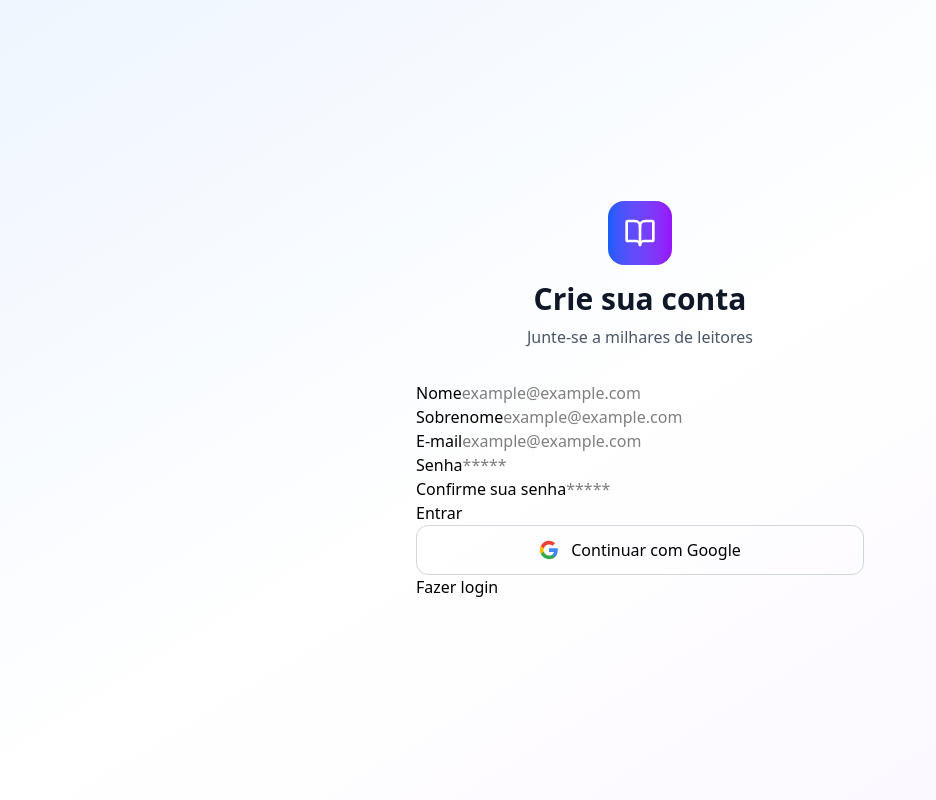
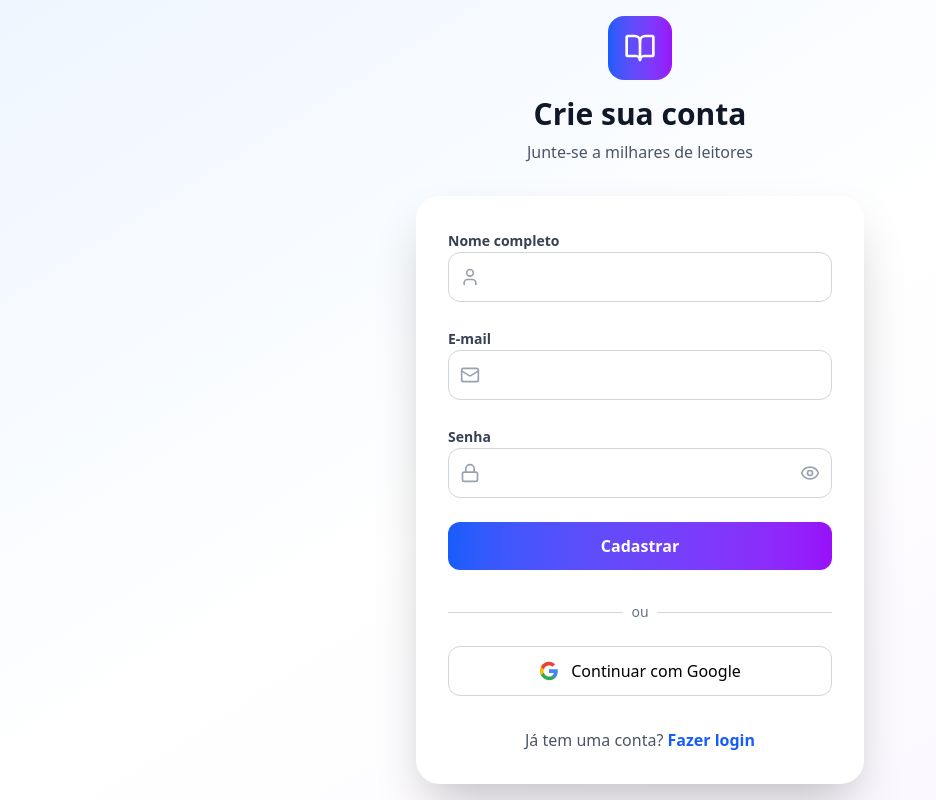
Before and after one commit to OpsRennerDev/bookstore-frontend-next, a Next.js app: page /signup in a window 1280 px wide. Shown: the whole page, without its empty margins (0-936 px from the left). Built offline with nearby package versions, Linux system fonts and the light colour scheme.

Commit message:
fix: adjust some points

```diff
--- a/src/app/(auth)/login/page.tsx
+++ b/src/app/(auth)/login/page.tsx
@@ -11,14 +11,14 @@ import z from "zod";
 import { useForm } from "react-hook-form";
 import { zodResolver } from "@hookform/resolvers/zod";
 
-const schema = z.object({
+export const schema = z.object({
   email: z.email("Email inválido"),
   password: z.string().min(3, "Senha precisa ter pelo menos 3 caracteres")
 })
 
-type FormData = z.infer<typeof schema>
+export type FormData = z.infer<typeof schema>
 
-const API_URL = "http://localhost:3002/users"
+export const API_URL = "http://localhost:3002/users"
 
 export default function LoginScreen(){
   const {
--- a/src/app/(auth)/signup/page.tsx
+++ b/src/app/(auth)/signup/page.tsx
@@ -1,7 +1,69 @@
+'use client'
 import HeaderLogin from "@/src/components/HeaderLogin";
+import { useUserContext } from "@/src/context/useUserContext";
+import { zodResolver } from "@hookform/resolvers/zod";
 import Link from "next/link";
+import { useState } from "react";
+import { useForm } from "react-hook-form";
+import z from "zod";
+import { API_URL } from "../login/page";
+import Input from "@/src/components/Input";
+import { Mail, Lock, User } from "lucide-react";
+import Divider from "@/src/components/Divider";
+
+const schema = z.object({
+  username: z.string().min(3, "Nome precisa ter mais de 3 caracteres"),
+  email: z.email("Email inválido"),
+  password: z.string().min(3, "Senha precisa ter pelo menos 3 caracteres")
+})
+
+type FormData = z.infer<typeof schema>
 
 export default function SignUpScreen(){
+  const {
+    register,
+    handleSubmit,
+    formState: {errors}
+  } = useForm({
+    resolver: zodResolver(schema)
+  })
+
+  const {login, user} = useUserContext()
+  const [errorMessage, setErrorMessage] = useState<string | null>(null)
+  const [loading, setLoading] = useState(false)
+
+  async function onSubmit(data: FormData){
+    try {
+      setLoading(true)
+      setErrorMessage(null)
+
+      const response = await fetch(
+        `${API_URL}?email=${encodeURIComponent(data.email)}&password=${encodeURIComponent(data.password)}}`
+      )
+
+      if (!response.ok) {
+        throw new Error("Erro ao conectar com o servidor")
+      }
+
+      const users = await response.json()
+
+      if(!Array.isArray(users) || users.length === 0){
+        setErrorMessage("E-mail ou senha inválidos")
+        return
+      }
+
+      const foundUser = users[0]
+
+      login(foundUser)
+    } catch (err){
+      console.log(err)
+      setErrorMessage("Ocorreu um erro ao tentar fazer login")
+    } finally {
+      setLoading(false)
+    }
+  }
+
+
   return(
     <div>
       <HeaderLogin
@@ -9,38 +71,48 @@ export default function SignUpScreen(){
         description="Junte-se a milhares de leitores"
       />
 
-      <form>
-        <div>
-          <label>Nome</label>
-          <input placeholder="example@example.com"/>
-        </div>
+      <div className="bg-white rounded-3xl shadow-2xl p-8">
+        <form className="space-y-6" onSubmit={handleSubmit(onSubmit)}>
+          <Input
+            id="username"
+            label="Nome completo"
+            logoForField={<User className="w-5 h-5 text-gray-400"/>}
+            registration={register("username")}
+            errorMessage={errors.username?.message}
+          />
 
-        <div>
-          <label>Sobrenome</label>
-          <input placeholder="example@example.com"/>
-        </div>
+          <Input
+            id="email"
+            label="E-mail"
+            logoForField={<Mail className="w-5 h-5 text-gray-400"/>}
+            registration={register("email")}
+            type="email"
+            errorMessage={errors.email?.message}
+          />
 
-        <div>
-          <label>E-mail</label>
-          <input type="email" placeholder="example@example.com"/>
-        </div>
-
-        <div>
-          <label>Senha</label>
-          <input type="password" placeholder="*****"/>
-        </div>
-
-        <div>
-          <label>Confirme sua senha</label>
-          <input type="password" placeholder="*****"/>
-        </div>
+          <Input
+            id="password"
+            label="Senha"
+            logoForField={<Lock className="w-5 h-5 text-gray-400"/>}
+            registration={register("password")}
+            type="password"
+            errorMessage={errors.password?.message}
+          />
 
           <button
            type="submit"
+           className="
+            w-full bg-linear-to-r from-blue-600 to-purple-600
+            text-white py-3 px-4 rounded-xl font-semibold
+            hover:shadow-xl transform hover:scale-105 transition-all duration-300
+            flex items-center justify-center gap-2
+           "
           >
-          Entrar
+            {loading ? "Cadastrando..." : "Cadastrar"}
           </button>
         </form>
+
+        <Divider />
 
         <div className="space-y-3">
           <button className="w-full flex items-center justify-center gap-3 py-3 px-4 border border-gray-300 rounded-xl hover:bg-gray-50 transition-all duration-200">
@@ -55,9 +127,16 @@ export default function SignUpScreen(){
         </div>
 
 
-      <Link href="/login">Fazer login</Link>
+        <div className="mt-8 text-center">
+          <p className="text-gray-600">
+            Já tem uma conta?{' '}
+            <Link href="/login" className="text-blue-600 hover:text-blue-800 font-semibold">
+              Fazer login
+            </Link>
+          </p>
+        </div>
 
-
+      </div>
     </div>
   )
 }
--- a/src/app/layout.tsx
+++ b/src/app/layout.tsx
@@ -1,6 +1,6 @@
 import type { Metadata } from "next";
 import "./globals.css";
-import { Providers } from "./providers";
+import { Providers } from "../context/providers";
 
 export const metadata: Metadata = {
   title: "RennerStore",
--- /dev/null
+++ b/src/constants/types.ts
@@ -0,0 +1,60 @@
+// IDs no seu mock são strings tipo "001"
+export type Author = {
+  id: string;
+  name: string;
+  email: string;
+  phone: string;
+  bio: string;
+};
+
+export type Category = {
+  id: string;
+  category_name: string;
+};
+
+export type Publisher = {
+  id: string;
+  publisher_name: string;
+  email: string;
+  phone: string;
+  bio: string;
+  stars: number; // no mock é número (5)
+};
+
+export type User = {
+  id: string;
+  username: string;
+  email: string;
+  passworld: string; // tá assim no mock (typo), então mantive igual
+};
+
+export type Book = {
+  id: string;
+  book_name: string;
+  description: string;
+  quantity: number;
+
+  // no mock vem string "59,60"
+  // você pode manter string e formatar, ou converter pra number no front
+  price: string;
+
+  author_id: string;
+  category_id: string;
+  publisher_id: string;
+};
+
+// Livro "pronto pro catálogo" (com joins)
+export type CatalogBook = Book & {
+  author?: Author;
+  category?: Category;
+  publisher?: Publisher;
+};
+
+// (Opcional) tipo do db.json completo
+export type MockDB = {
+  authors: Author[];
+  books: Book[];
+  categories: Category[];
+  publishers: Publisher[];
+  users: User[];
+};
--- a/src/app/providers.tsx
+++ b/src/context/providers.tsx
@@ -1,4 +1,4 @@
-import { UserProvider } from "../context/useUserContext";
+import { UserProvider } from "./useUserContext";
 
 export function Providers({
   children
--- /dev/null
+++ b/src/context/useBookStore.tsx
@@ -0,0 +1,153 @@
+"use client";
+
+import React, {
+  createContext,
+  useCallback,
+  useContext,
+  useEffect,
+  useMemo,
+  useState,
+} from "react";
+
+import type {
+  Author,
+  Book,
+  CatalogBook,
+  Category,
+  Publisher,
+  User,
+} from "../constants/types";
+
+type CatalogState = {
+  loading: boolean;
+  error: string | null;
+
+  authors: Author[];
+  categories: Category[];
+  publishers: Publisher[];
+  users: User[];
+
+  booksRaw: Book[];
+  books: CatalogBook[];
+
+  refresh: () => Promise<void>;
+  getBookById: (id: string) => CatalogBook | undefined;
+};
+
+const CatalogContext = createContext<CatalogState | null>(null);
+
+const API_URL = process.env.NEXT_PUBLIC_API_URL ?? "http://localhost:3002";
+
+async function fetchJSON<T>(path: string): Promise<T> {
+  const res = await fetch(`${API_URL}${path}`, { cache: "no-store" });
+  if (!res.ok) throw new Error(`Falha ao buscar ${path}: ${res.status}`);
+  return res.json() as Promise<T>;
+}
+
+function enrichBooks(args: {
+  books: Book[];
+  authors: Author[];
+  categories: Category[];
+  publishers: Publisher[];
+}): CatalogBook[] {
+  const authorMap = new Map(args.authors.map((a) => [a.id, a]));
+  const categoryMap = new Map(args.categories.map((c) => [c.id, c]));
+  const publisherMap = new Map(args.publishers.map((p) => [p.id, p]));
+
+  return args.books.map((b) => ({
+    ...b,
+    author: authorMap.get(b.author_id),
+    category: categoryMap.get(b.category_id),
+    publisher: publisherMap.get(b.publisher_id),
+  }));
+}
+
+export function CatalogProvider({ children }: { children: React.ReactNode }) {
+  const [loading, setLoading] = useState(true);
+  const [error, setError] = useState<string | null>(null);
+
+  const [authors, setAuthors] = useState<Author[]>([]);
+  const [categories, setCategories] = useState<Category[]>([]);
+  const [publishers, setPublishers] = useState<Publisher[]>([]);
+  const [users, setUsers] = useState<User[]>([]);
+  const [booksRaw, setBooksRaw] = useState<Book[]>([]);
+
+  // books "enriquecidos" (memoizado)
+  const books = useMemo(() => {
+    return enrichBooks({ books: booksRaw, authors, categories, publishers });
+  }, [booksRaw, authors, categories, publishers]);
+
+  // função estável (não troca identidade a cada render)
+  const refresh = useCallback(async () => {
+    setLoading(true);
+    setError(null);
+
+    try {
+      const [a, b, c, p, u] = await Promise.all([
+        fetchJSON<Author[]>("/authors"),
+        fetchJSON<Book[]>("/books"),
+        fetchJSON<Category[]>("/categories"),
+        fetchJSON<Publisher[]>("/publishers"),
+        fetchJSON<User[]>("/users"),
+      ]);
+
+      setAuthors(a);
+      setBooksRaw(b);
+      setCategories(c);
+      setPublishers(p);
+      setUsers(u);
+    } catch (e) {
+      setError(e instanceof Error ? e.message : "Erro desconhecido");
+    } finally {
+      setLoading(false);
+    }
+  }, []);
+
+  // função estável dependente de books (ok)
+  const getBookById = useCallback(
+    (id: string) => books.find((b) => b.id === id),
+    [books]
+  );
+
+  useEffect(() => {
+    refresh();
+  }, [refresh]);
+
+  // ✅ value com identidade estável
+  const value = useMemo<CatalogState>(
+    () => ({
+      loading,
+      error,
+      authors,
+      categories,
+      publishers,
+      users,
+      booksRaw,
+      books,
+      refresh,
+      getBookById,
+    }),
+    [
+      loading,
+      error,
+      authors,
+      categories,
+      publishers,
+      users,
+      booksRaw,
+      books,
+      refresh,
+      getBookById,
+    ]
+  );
+
+  return (
+    <CatalogContext.Provider value={value}>{children}</CatalogContext.Provider>
+  );
+}
+
+export function useCatalog() {
+  const ctx = useContext(CatalogContext);
+  if (!ctx) throw new Error("useCatalog precisa estar dentro de <CatalogProvider />");
+  return ctx;
+}
```
Lines whose indentation alone changed are shown as unchanged.
